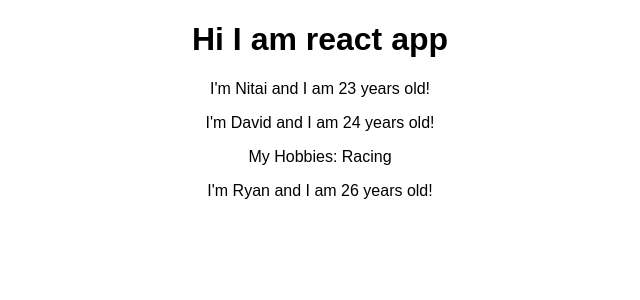
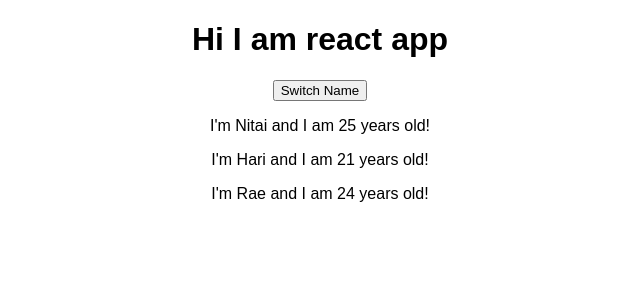
Before and after one commit to nitai-b/learning_react_first_project, a React (Create React App) app: page / in a window 1280 px wide. Shown: the top 300 px of the page, without its empty margins (320-960 px from the left). Built offline with nearby package versions, Linux system fonts and the light colour scheme.

Commit message:
you can use a button to change the state. Somethign important that happens is that you must use setState to change the state and you can target particular parts of the state object in the componenets class

```diff
--- a/src/App.js
+++ b/src/App.js
@@ -1,14 +1,47 @@
-import React, { Component } from 'react';
-import './App.css';
-import Person from './Person/Person';
+import React, { Component } from "react";
+import "./App.css";
+import Person from "./Person/Person";
 class App extends Component {
+  // this is a reserved word
+  state = {
+    persons: [
+      { name: "Nitai", age: "25" },
+      { name: "Hari", age: "21" },
+      { name: "Rae", age: "24" },
+    ],
+  };
+
+  /**this is a function that is used to switch the person */
+  switchNameHandler = () => {
+    // console.log('this was clicked')
+    // DONT DO THIS: this.state.persons[0].name = 'Nitai Barran';
+    this.setState({
+      persons: [
+        { name: "Nitai Barran", age: "25" },
+        { name: "Hari", age: "21" },
+        { name: "Rae", age: "27" },
+      ],
+    });
+  };
+
   render() {
     return (
       <div className="App">
         <h1>Hi I am react app</h1>
-        <Person name = "Nitai" age="23"/>
-        <Person name = "David" age="24">My Hobbies: Racing</Person>
-        <Person name = "Ryan" age="26"/>
+        {/* this is function that is passed by reference */}
+        <button onClick={this.switchNameHandler}>Switch Name</button>
+        <Person
+          name={this.state.persons[0].name}
+          age={this.state.persons[0].age}
+        />
+        <Person
+          name={this.state.persons[1].name}
+          age={this.state.persons[1].age}
+        />
+        <Person
+          name={this.state.persons[2].name}
+          age={this.state.persons[2].age}
+        />
       </div>
     );
   }
```
